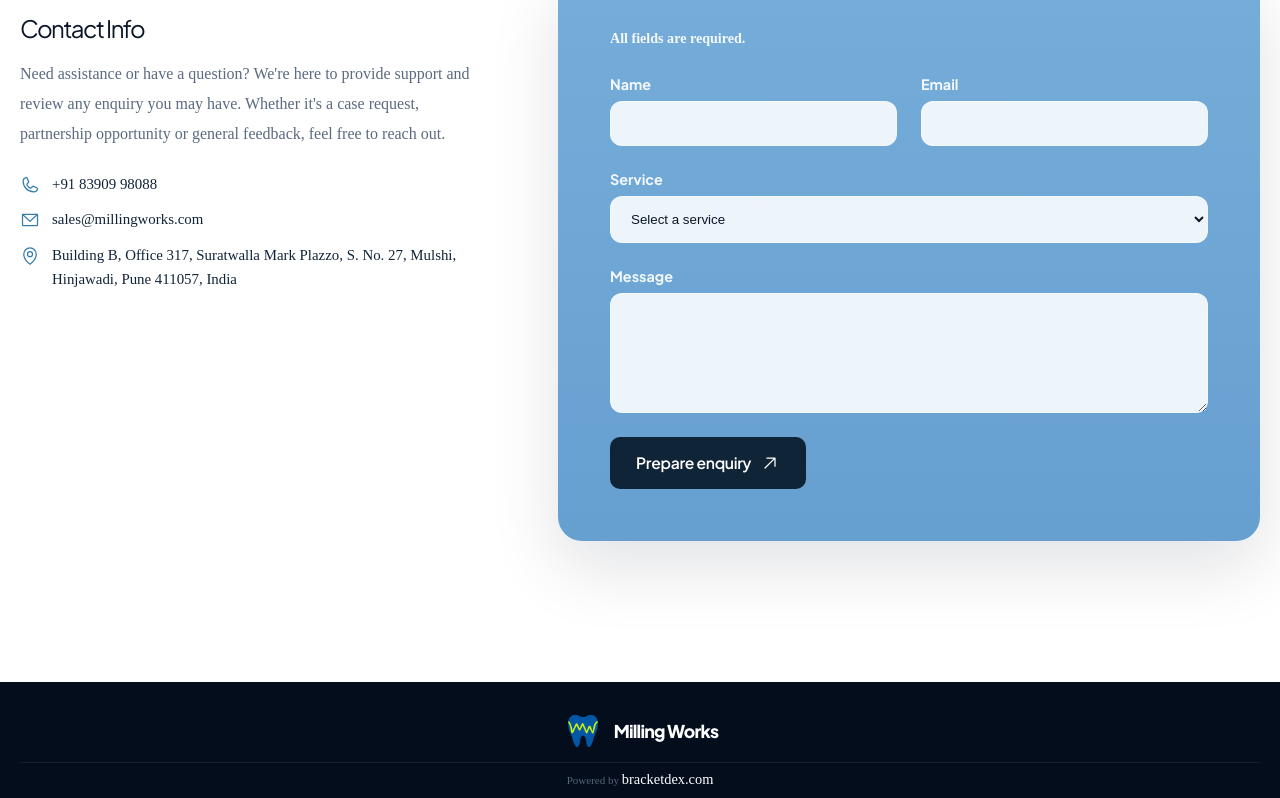
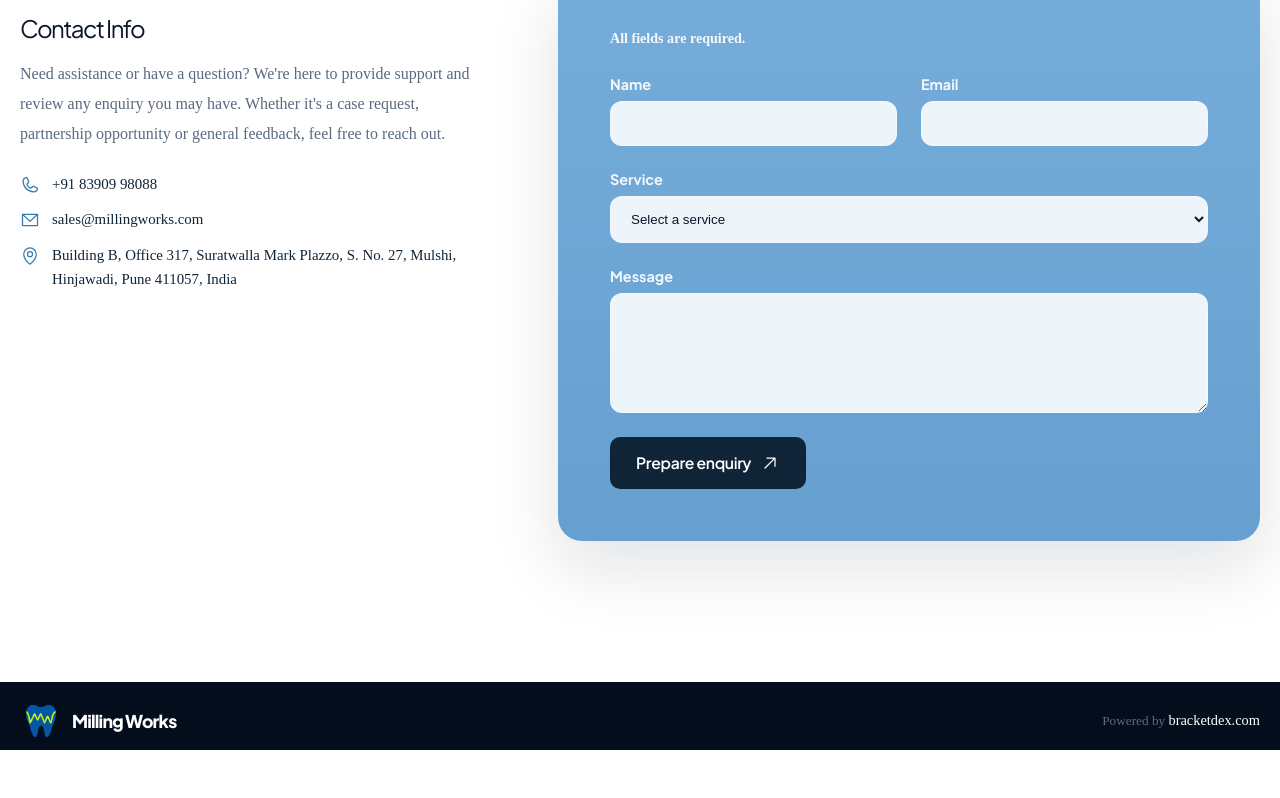
Before and after one commit to DarshanChoudhari2022/millingworks, a React (Vite) app: page / in a window 1280 px wide. Shown: the part 3144-3942 px from the top of the page. After the commit the page ends 3894 px from the top, so only its background shows below. Built offline with nearby package versions, Linux system fonts and the light colour scheme.

Commit message:
fix: align footer brand and credit

```diff
--- a/src/components/layout/SiteFooter.tsx
+++ b/src/components/layout/SiteFooter.tsx
@@ -6,13 +6,12 @@ import { MillingWorksLogo } from '../../brand/MillingWorksLogo'
 export function SiteFooter(): JSX.Element {
   return (
     <footer className="site-footer">
-      <div className="shell site-footer__brand-only">
-        <Link aria-label="Milling Works home" to="/">
-          <MillingWorksLogo decorative inverse />
-        </Link>
-      </div>
-
-      <div className="shell site-footer__bottom">
+      <div className="shell site-footer__inner">
+        <div className="site-footer__brand-only">
+          <Link aria-label="Milling Works home" to="/">
+            <MillingWorksLogo decorative inverse />
+          </Link>
+        </div>
         <small>
           Powered by{' '}
           <a href="https://bracketdex.com" target="_blank" rel="noreferrer">
--- a/src/styles/components.css
+++ b/src/styles/components.css
@@ -909,14 +909,20 @@ a:hover .brand-logo--inverse .brand-logo__wordmark { color: var(--white) !import
    SITE FOOTER
    ════════════════════════════════════════════════ */
 .site-footer {
-  padding: 28px 0 10px;
+  padding: 18px 0 8px;
   color: rgba(170,187,208,0.9);
   background: #030d1c;
 }
+.site-footer__inner {
+  display: flex;
+  align-items: center;
+  justify-content: space-between;
+  gap: 18px;
+}
 .site-footer__brand-only {
   display: flex;
   align-items: center;
-  justify-content: center;
+  justify-content: flex-start;
 }
 .site-footer a {
   display: inline-flex;
@@ -938,17 +944,12 @@ a:hover .brand-logo--inverse .brand-logo__wordmark { color: var(--white) !import
 .site-footer a:hover { color: var(--white); }
 .site-footer a:hover::after { transform: scaleX(1); }
 
-.site-footer__bottom {
-  display: flex;
-  justify-content: center;
-  gap: 20px;
-  margin-top: 10px;
-  padding-top: 8px;
-  border-top: 1px solid rgba(255,255,255,.08);
+.site-footer small {
+  color: rgba(170,187,208,.55);
   font-size: 0.83rem;
-  color: rgba(170,187,208,.5);
-}
-.site-footer__bottom a { color: var(--white); }
+  text-align: right;
+}
+.site-footer small a { color: var(--white); }
 
 /* WhatsApp floating button */
 .whatsapp-button {
@@ -1685,7 +1686,8 @@ a:hover .brand-logo--inverse .brand-logo__wordmark { color: var(--white) !import
   .process-steps__icon { margin-bottom: 22px; }
 
   .site-footer__grid { grid-template-columns: 1fr; gap: 36px; }
-  .site-footer__bottom { flex-direction: column; gap: 8px; }
+  .site-footer__inner { flex-direction: column; align-items: flex-start; }
+  .site-footer small { text-align: left; }
   .whatsapp-button { right: 14px; bottom: 14px; width: 48px; height: 48px; }
   .chatbot__launcher { right: 14px; bottom: 70px; width: 46px; height: 46px; }
   .chatbot__dialog { right: 10px; bottom: 82px; width: calc(100vw - 20px); max-height: calc(100dvh - 100px); border-radius: 22px; }
```
